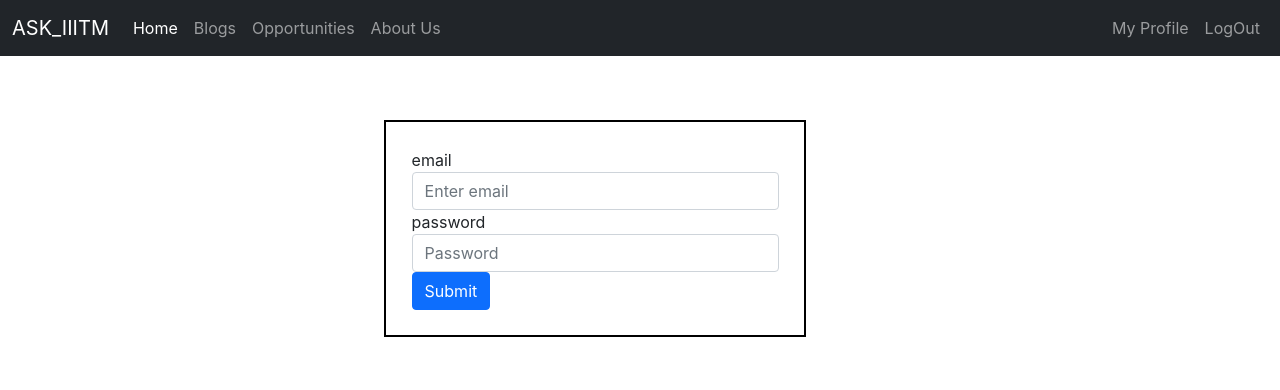
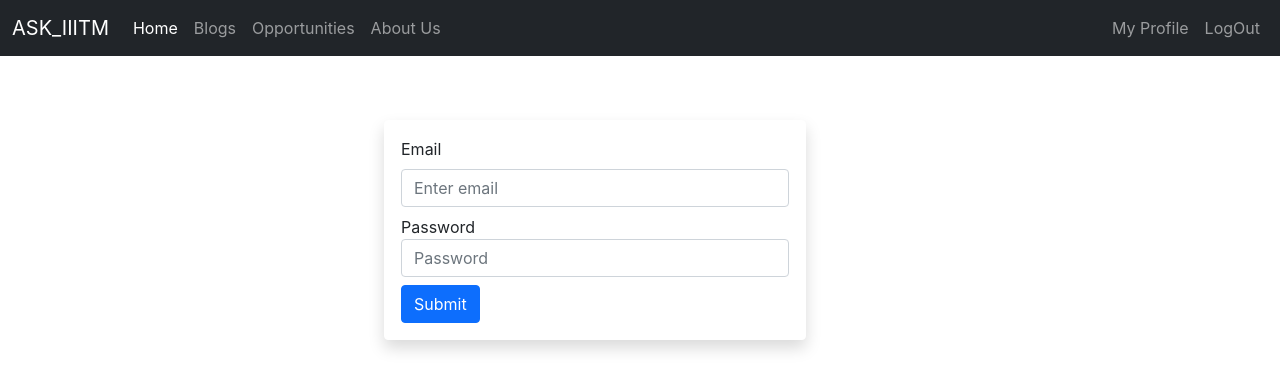
Before and after one commit to Sarthakjain211001/ASK_IIITM-frontend, a React (Create React App) app: page /login in a window 1280 px wide. Shown: the top 390 px of the page. Built offline with nearby package versions, Linux system fonts and the light colour scheme.

Commit message:
did styling for login

```diff
--- a/src/Components/Login.js
+++ b/src/Components/Login.js
@@ -1,65 +1,82 @@
-import React,{useState} from 'react'
-import {useNavigate} from 'react-router-dom';
+import React, { useState } from "react";
+import { useNavigate } from "react-router-dom";
 
 const Login = () => {
   const navigate = useNavigate();
-    const [user,setUser] = useState({
-        email:"",password:""
-    })
-    let name,value;
-    const handleInputs = (e)=>{
+  const [user, setUser] = useState({
+    email: "",
+    password: "",
+  });
+  let name, value;
+  const handleInputs = (e) => {
     console.log(e);
     name = e.target.name;
     value = e.target.value;
-        setUser({...user,[name]:value});
-    }
-    const PostData = async(e)=>{
+    setUser({ ...user, [name]: value });
+  };
+  const PostData = async (e) => {
     e.preventDefault();
-        const {email, password} = user;
-        fetch('/login', {
-          method:"POST",
+    const { email, password } = user;
+    fetch("/login", {
+      method: "POST",
       headers: {
-           "Content-Type":"application/json"
+        "Content-Type": "application/json",
       },
       body: JSON.stringify({
-           email, password
-          })
-       })
-       .then(function(response) {
+        email,
+        password,
+      }),
+    }).then(function (response) {
       console.log(response);
       if (response.status === 422) {
         window.alert("Invalid Credentials");
+      } else {
+        window.alert("Login Successfully");
+        navigate("/");
       }
-           else{
-             window.alert("Login Successfully");
-             navigate('/')
-           }
-       })
-
-      }
+    });
+  };
   return (
-        <div>
-            <div className="form-full">
-            <form method='POST'>
+    <div pt-5>
+      <div className="form-full border border-white container shadow p-3 mb-5 bg-white rounded">
+        <form method="POST">
           <div className="form-group">
-    <label htmlFor="email">email</label>
-    <input type="email"name="email" className="form-control" id="email" aria-describedby="emailHelp"
+            <label htmlFor="email">Email</label>
+            <input
+              type="email"
+              name="email"
+              className="form-control mt-2"
+              id="email"
+              aria-describedby="emailHelp"
               value={user.email}
               onChange={handleInputs}
-    placeholder="Enter email"/>
+              placeholder="Enter email"
+            />
           </div>
-  <div className="form-group">
-    <label htmlFor="password">password</label>
-    <input type="password"name="password" className="form-control" id="password"
+          <div className="form-group mt-2">
+            <label htmlFor="password">Password</label>
+            <input
+              type="password"
+              name="password"
+              className="form-control"
+              id="password"
               value={user.password}
               onChange={handleInputs}
-    placeholder="Password"/>
+              placeholder="Password"
+            />
           </div>
-  <button type="submit" className="btn btn-primary" value="login" onClick={PostData}>Submit</button>
+          <button
+            type="submit"
+            className="btn btn-primary mt-2"
+            value="login"
+            onClick={PostData}
+          >
+            Submit
+          </button>
         </form>
       </div>
     </div>
-    )
-}
+  );
+};
 
-export default Login
+export default Login;
```
Lines whose indentation alone changed are shown as unchanged.
